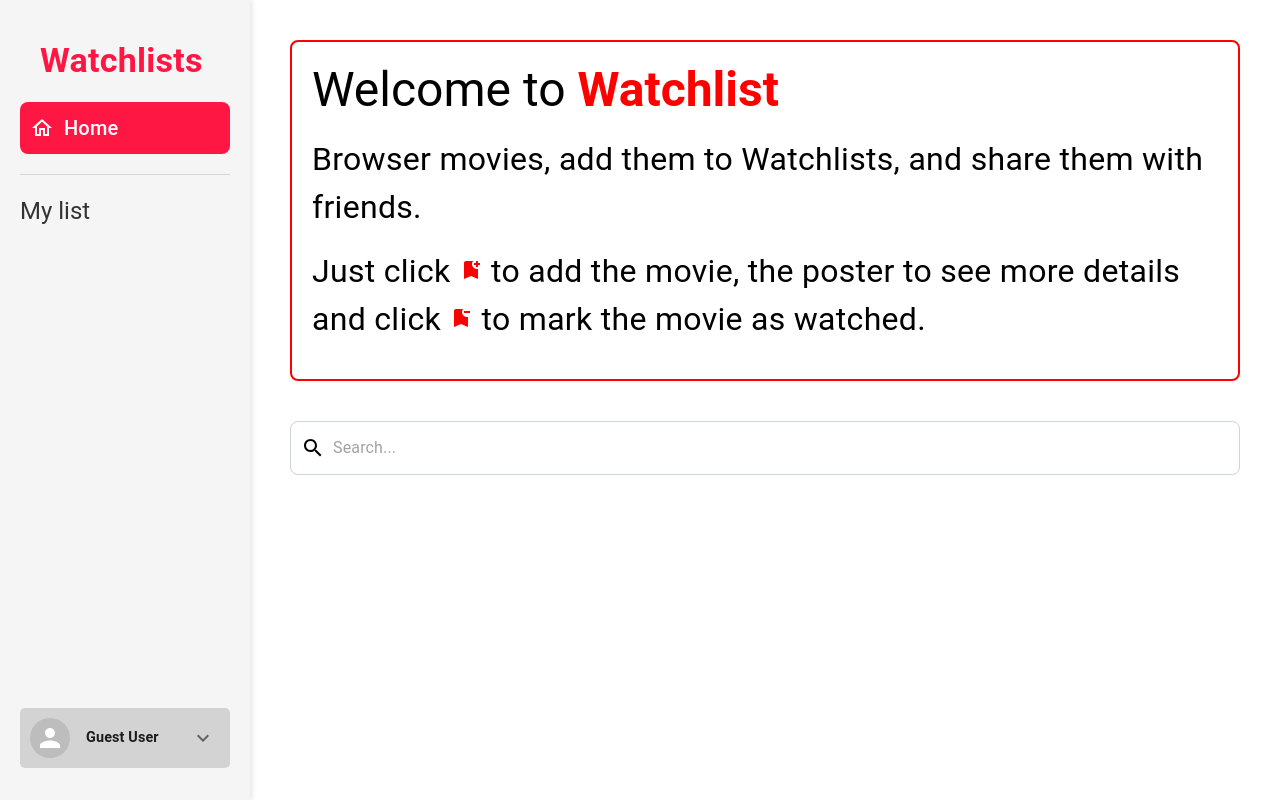
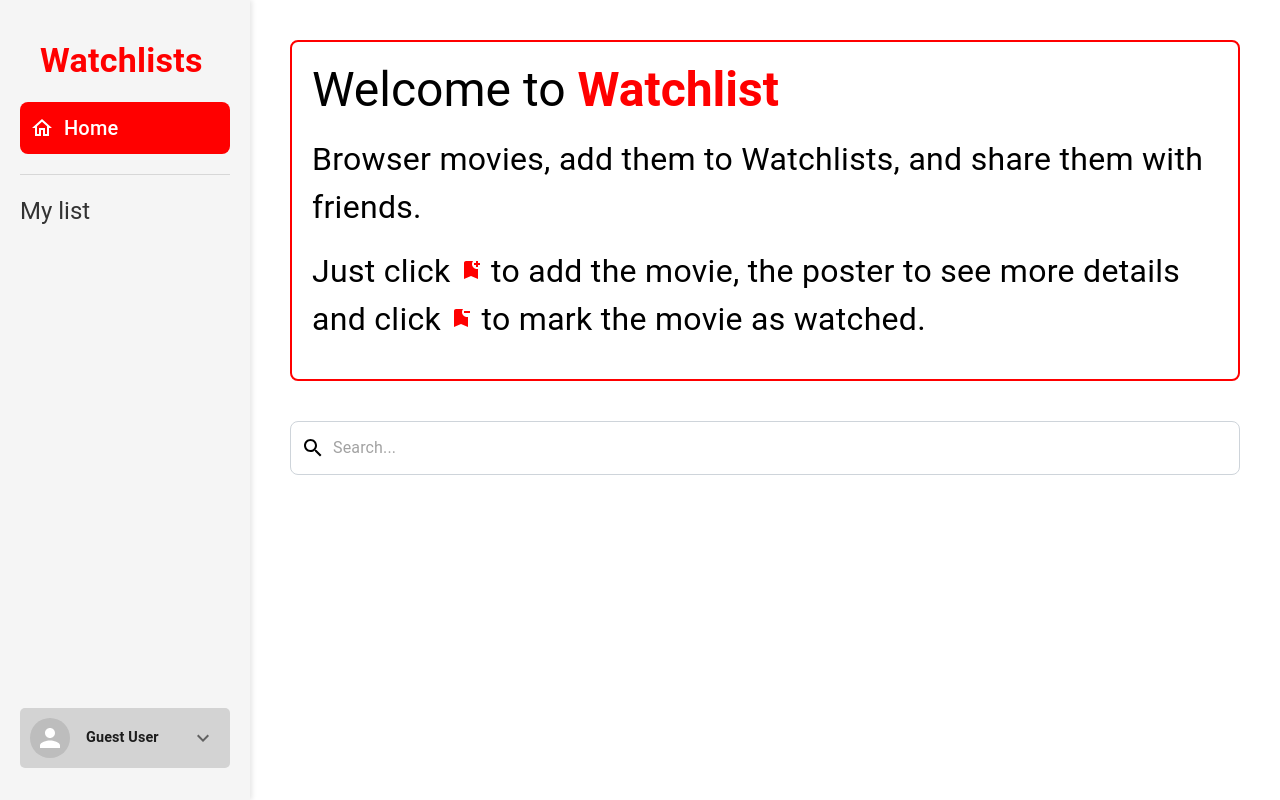
Before and after one commit to thissudhir/Watchlist, a React (Vite) app: page / in a window 1280 px wide. Built offline with nearby package versions, Linux system fonts and the light colour scheme.

Commit message:
fixed color

```diff
--- a/src/components/SideBar.jsx
+++ b/src/components/SideBar.jsx
@@ -38,7 +38,7 @@ const SideBar = () => {
   const drawerContent = (
     <Box role="presentation">
       <Box margin={"20px"}>
-        <Typography variant="h4" fontWeight={"bold"} color={"#ff1744"}>
+        <Typography variant="h4" fontWeight={"bold"} color={"red"}>
           Watchlists
         </Typography>
       </Box>
@@ -46,7 +46,7 @@ const SideBar = () => {
         sx={{
           display: "flex",
           alignItems: "center",
-          bgcolor: "#ff1744",
+          bgcolor: "red",
           color: "white",
           borderRadius: "8px",
           padding: "10px",
@@ -73,7 +73,7 @@ const SideBar = () => {
           sx={{
             textDecoration: "none",
             color: "#333",
-            "&:hover": { color: "#ff1744" },
+            "&:hover": { color: "red" },
           }}
           onClick={toggleDrawer}
         >
```
